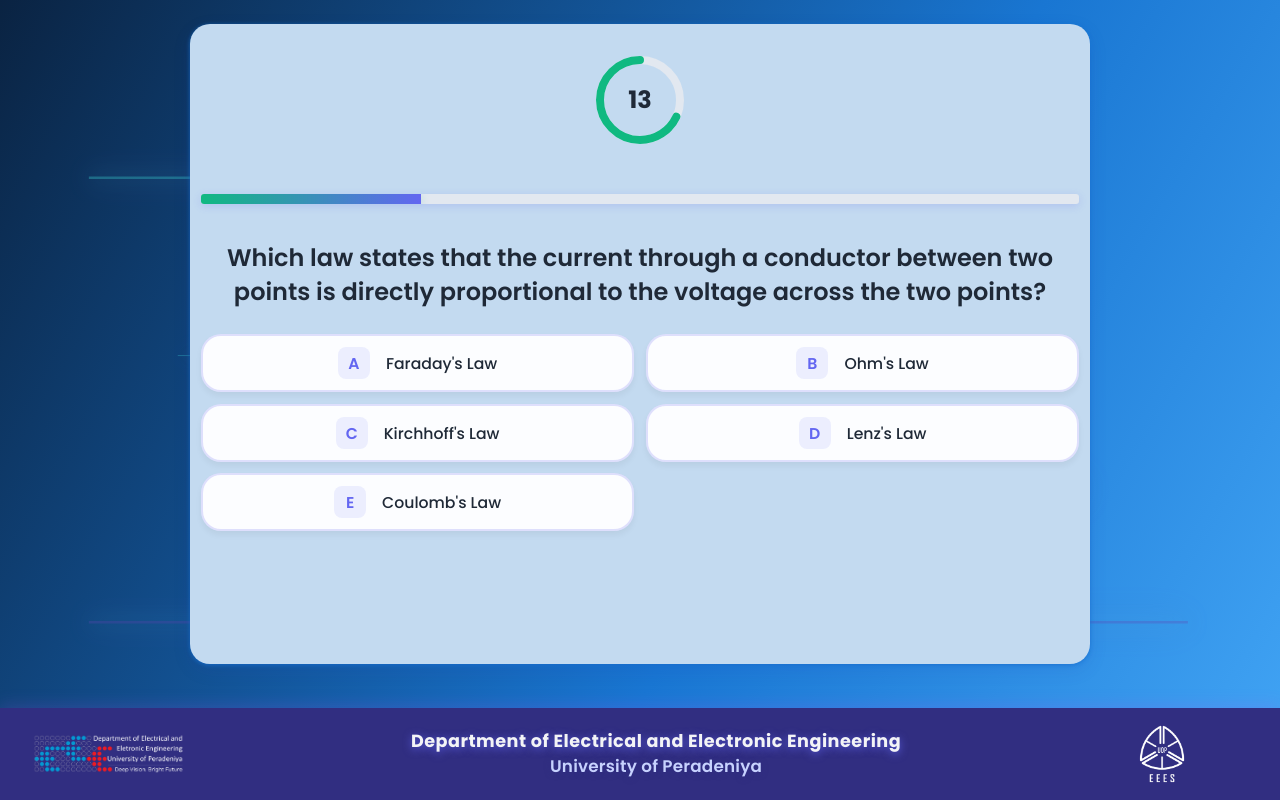
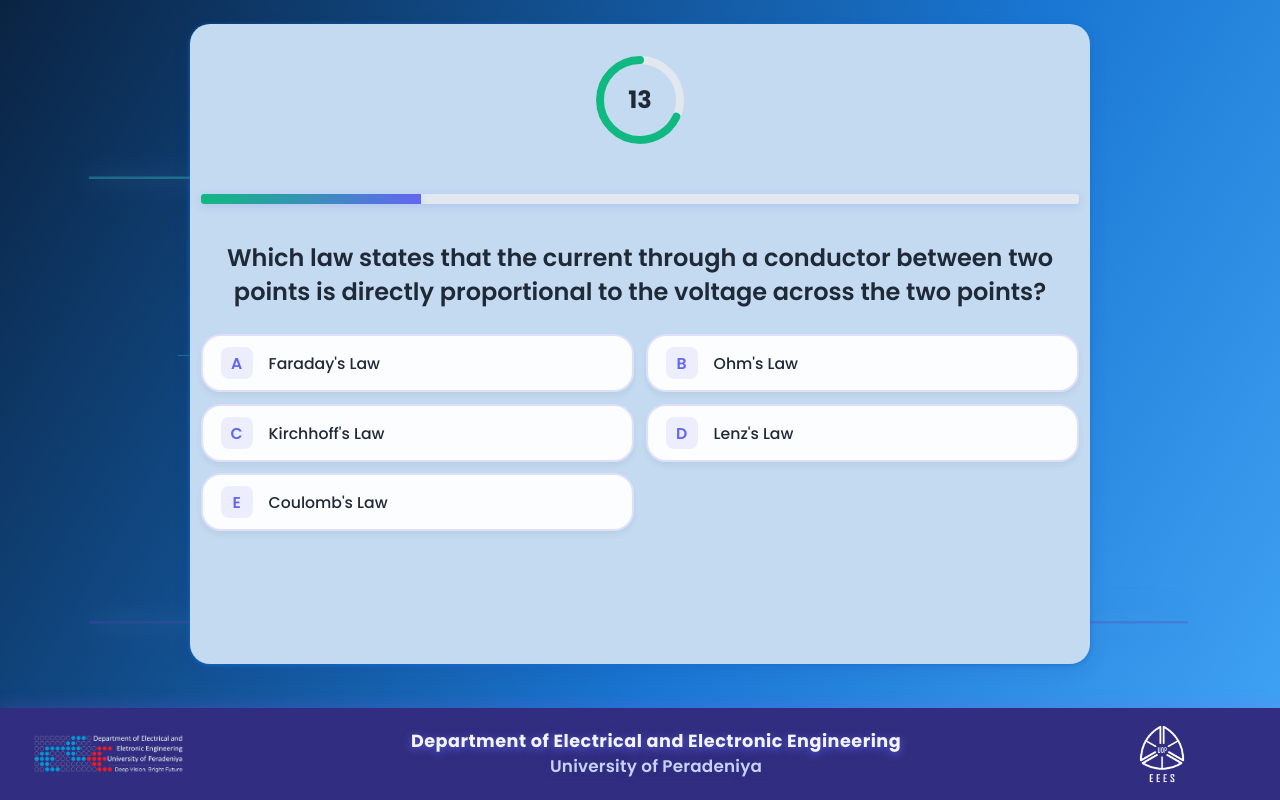
Before and after one commit to thaveeshadithya/quiz, a React (Vite) app: page / in a window 1280 px wide. Both pictures are taken after a click on the button "Start Quiz". Built offline with nearby package versions, Linux system fonts and the light colour scheme.

Commit message:
Update Quiz.tsx

```diff
--- a/src/components/Quiz.tsx
+++ b/src/components/Quiz.tsx
@@ -330,6 +330,8 @@ const Quiz: React.FC<QuizProps> = ({ questions }) => {
                                     ? '#6366f1'
                                     : undefined,
                                 transition: 'all 0.25s cubic-bezier(.4,2,.6,1)',
+                                justifyContent: 'flex-start',
+                                textAlign: 'left',
                             }}
                         >
                             <span className="answer-letter" style={{
```
